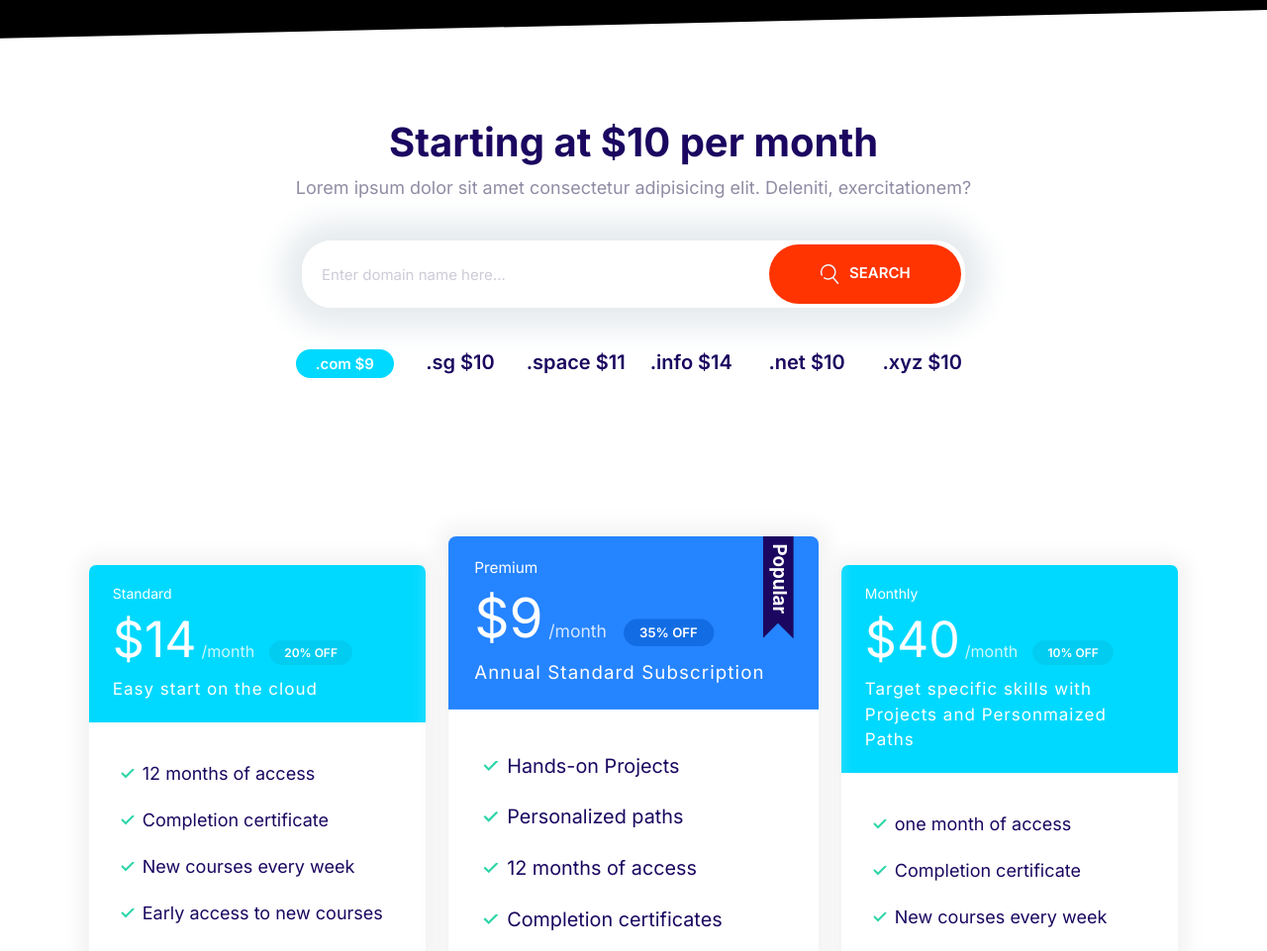
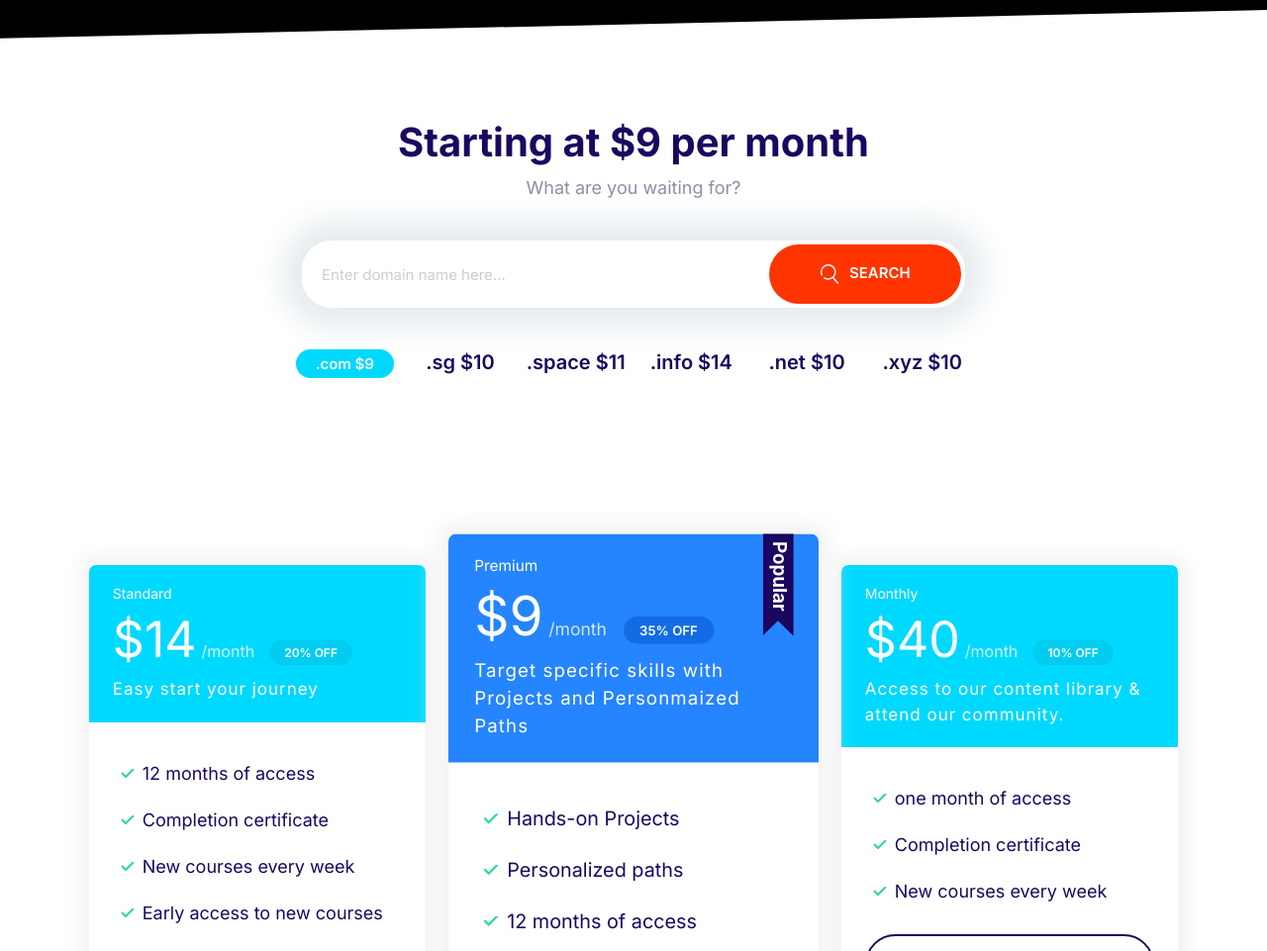
Before and after one commit to hofong428/codebat, a website built with Parcel: page index.html in a window 1280 px wide. Shown: the part 600-1561 px from the top of the page at 99% size. Built offline with nearby package versions, Linux system fonts and the light colour scheme.

Commit message:
change promotion slogan

```diff
--- a/index.html
+++ b/index.html
@@ -91,11 +91,8 @@
     </section>
     <section data-aos="zoom-in-up" class="block container block-domain">
       <header class="block__header">
-        <h2>Starting at $10 per month</h2>
-        <p>
-          Lorem ipsum dolor sit amet consectetur adipisicing elit. Deleniti,
-          exercitationem?
-        </p>
+        <h2>Starting at $9 per month</h2>
+        <p>What are you waiting for?</p>
       </header>
       <div class="input-group">
         <input
@@ -128,7 +125,7 @@
               <span class="plan__price">$14</span>
               <span class="plan__billing-cycle">/month</span>
               <span class="badge badge--secondary badge--small">20% OFF</span>
-              <span class="plan__description">Easy start on the cloud</span>
+              <span class="plan__description">Easy start your journey</span>
             </header>
             <div class="card__body">
               <ul class="list list--tick">
@@ -149,7 +146,8 @@
               <span class="plan__billing-cycle">/month</span>
               <span class="badge badge--primary badge--small">35% OFF</span>
               <span class="plan__description"
-                >Annual Standard Subscription</span
+                >Target specific skills with Projects and Personmaized
+                Paths</span
               >
             </header>
             <div class="card__body">
@@ -173,8 +171,7 @@
               <span class="plan__billing-cycle">/month</span>
               <span class="badge badge--secondary badge--small">10% OFF</span>
               <span class="plan__description"
-                >Target specific skills with Projects and Personmaized
-                Paths</span
+                >Access to our content library & attend our community.</span
               >
             </header>
             <div class="card__body">
```
